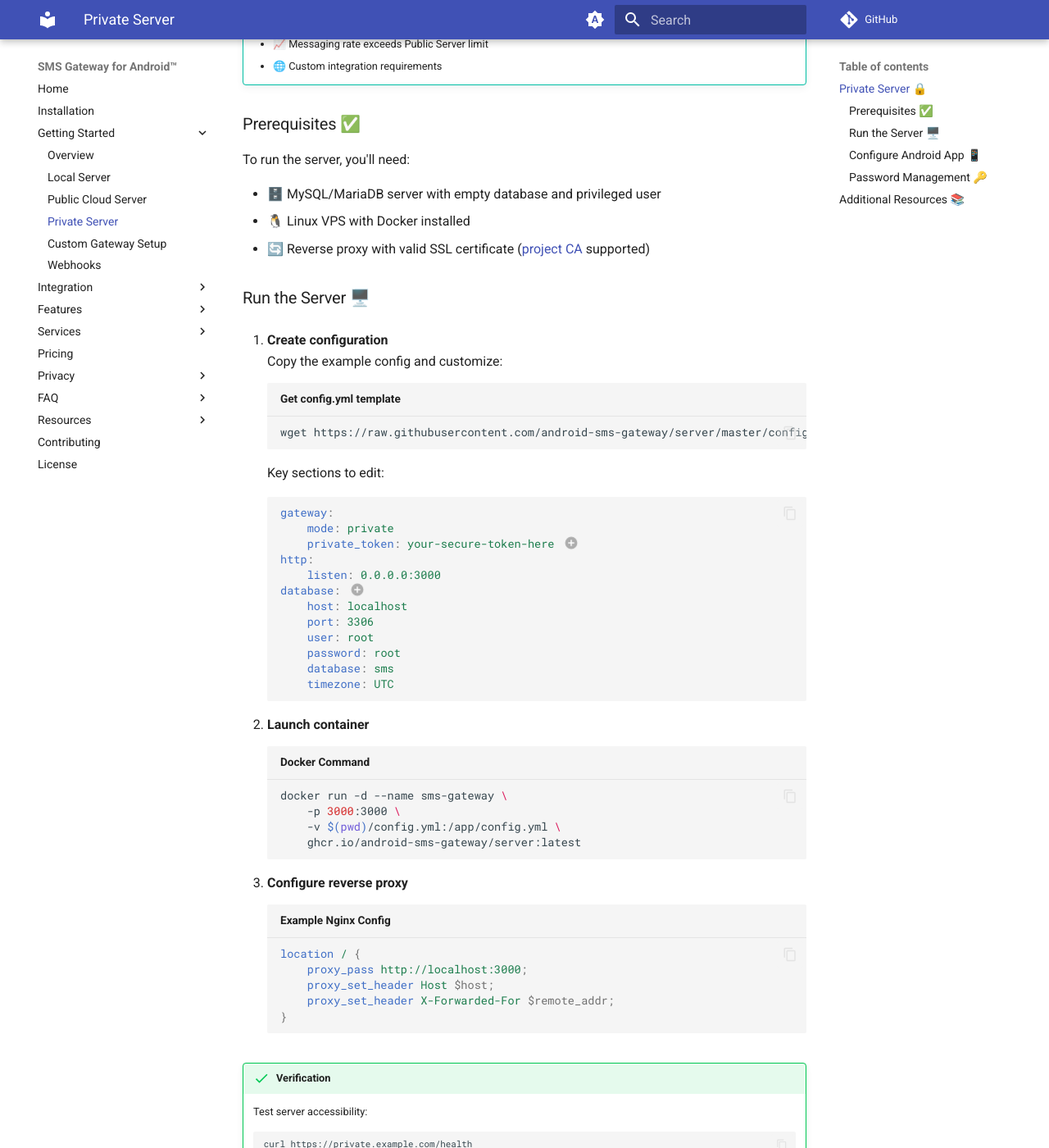
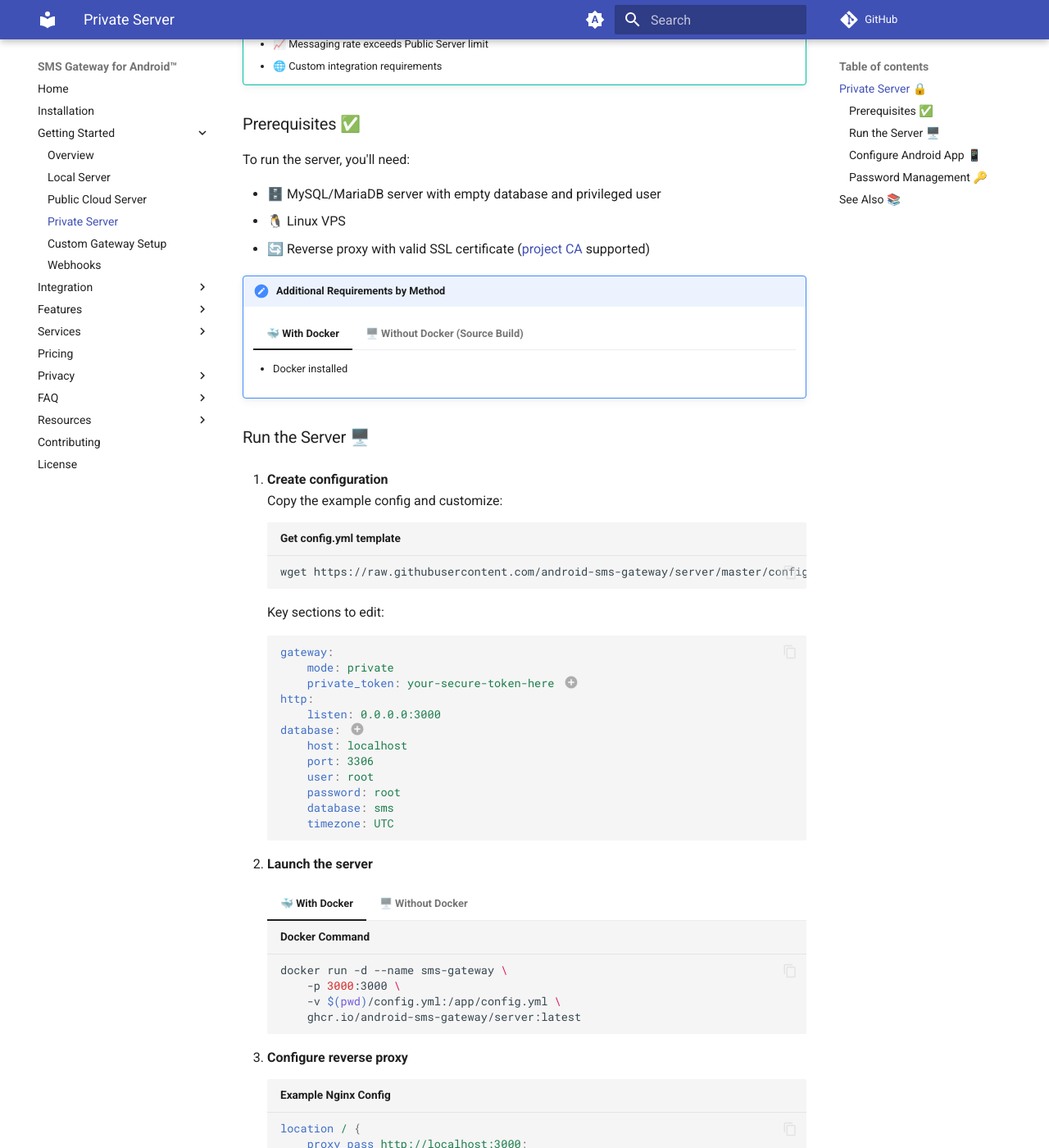
Before and after one commit to android-sms-gateway/docs-web, an MkDocs documentation site: the page built from docs/getting-started/private-server.md, in a window 1280 px wide and 1400 px high, scrolled down 982 px. Shown: the whole window at 82% size. Built offline with MkDocs 1.6.1 and Material for MkDocs 9.7.7, drawn with Linux system fonts in a browser that asks for light colours; comment, search, counter and statistics services are not loaded; some of the changed text lies outside the part shown.

Commit message:
[getting-started] add instructions to run the Private server w/o Docker

````diff
--- a/docs/getting-started/private-server.md
+++ b/docs/getting-started/private-server.md
@@ -20,8 +20,15 @@
 To run the server, you'll need:
 
 - 🗄️ MySQL/MariaDB server with empty database and privileged user
-- 🐧 Linux VPS with Docker installed
+- 🐧 Linux VPS
 - 🔄 Reverse proxy with valid SSL certificate ([project CA](../services/ca.md) supported)
+
+!!! note "Additional Requirements by Method"
+    === "🐳 With Docker"
+        - Docker installed
+
+    === "🖥️ Without Docker (Source Build)"
+        - Git and Go 1.23+ toolchain
 
 ### Run the Server 🖥️
 
@@ -48,13 +55,35 @@
     1. Must match device configuration
     2. Must match MySQL/MariaDB configuration
 
-2. **Launch container**
-    ```sh title="Docker Command"
-    docker run -d --name sms-gateway \
-        -p 3000:3000 \
-        -v $(pwd)/config.yml:/app/config.yml \
-        ghcr.io/android-sms-gateway/server:latest
-    ```
+2. **Launch the server**
+
+    === "🐳 With Docker"
+
+        ```sh title="Docker Command"
+        docker run -d --name sms-gateway \
+            -p 3000:3000 \
+            -v $(pwd)/config.yml:/app/config.yml \
+            ghcr.io/android-sms-gateway/server:latest
+        ```
+
+    === "🖥️ Without Docker"
+        1. **Build the binary**
+        ```sh
+        git clone https://github.com/android-sms-gateway/server.git
+        cd server
+        go build -o sms-gateway ./cmd/sms-gateway
+        chmod +x sms-gateway
+        ```
+
+        2. **Run database migrations**
+        ```sh
+        ./sms-gateway db:migrate up
+        ```
+
+        3. **Launch the server**
+        ```sh
+        ./sms-gateway
+        ```
 
 3. **Configure reverse proxy**
     ```nginx title="Example Nginx Config"
@@ -109,7 +138,7 @@
 
 ---
 
-## Additional Resources 📚
+## See Also 📚
 
 - [Ubuntu/Docker/Nginx Setup Guide](https://github.com/capcom6/android-sms-gateway/discussions/50)
 - [Docker Compose Quickstart](https://github.com/android-sms-gateway/server/tree/master/deployments/docker-compose-proxy)
````
Also changed, not shown: 1 other file.
